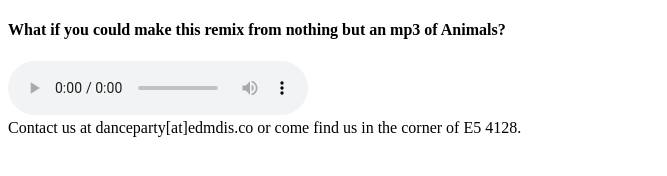
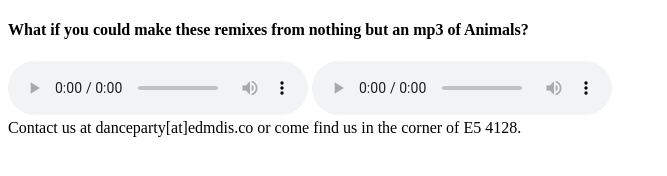
Before and after one commit to jhedwardyang/edmdis.co, a website: page www/public/index.html in a window 1280 px wide. Shown: the whole page, without its empty margins (0-667 px from the left). Drawn offline with Linux system fonts and the light colour scheme.

Commit message:
Demo 2 WAV

```diff
--- a/www/public/index.html
+++ b/www/public/index.html
@@ -4,9 +4,13 @@
 		<title>Welcome to EDM Disco</title>
 	</head>
 	<body>
-		<h4>What if you could make this remix from nothing but an mp3 of Animals?</h4>
+		<h4>What if you could make these remixes from nothing but an mp3 of Animals?</h4>
 		<audio controls>
 			<source src="demo.wav" type="audio/wav">
+			Your browser does not support the audio element.
+		</audio>
+		<audio controls>
+			<source src="demo2.wav" type="audio/wav">
 			Your browser does not support the audio element.
 		</audio>
 		<footer>Contact us at danceparty[at]edmdis.co or come find us in the corner of E5 4128.</footer>
```
Also changed, not shown: 1 other file.
